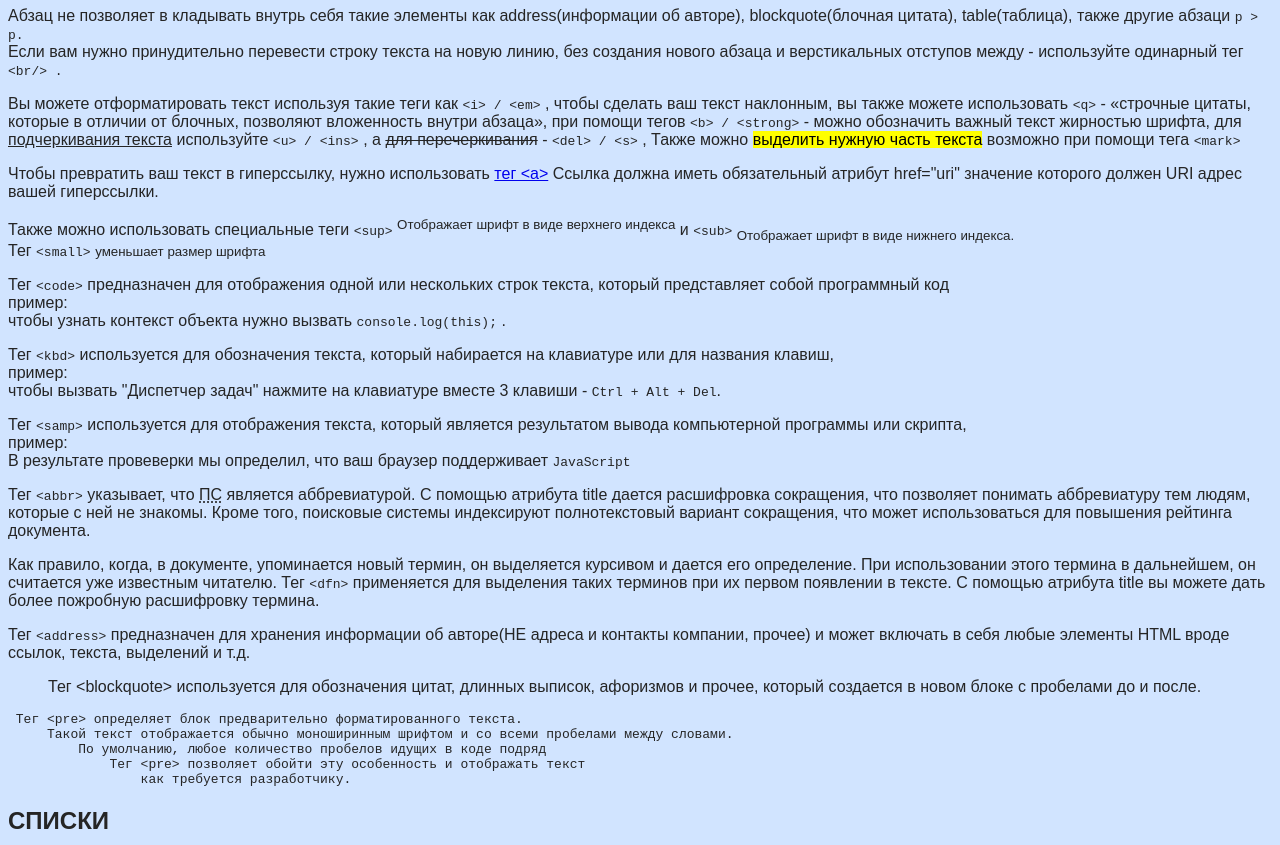
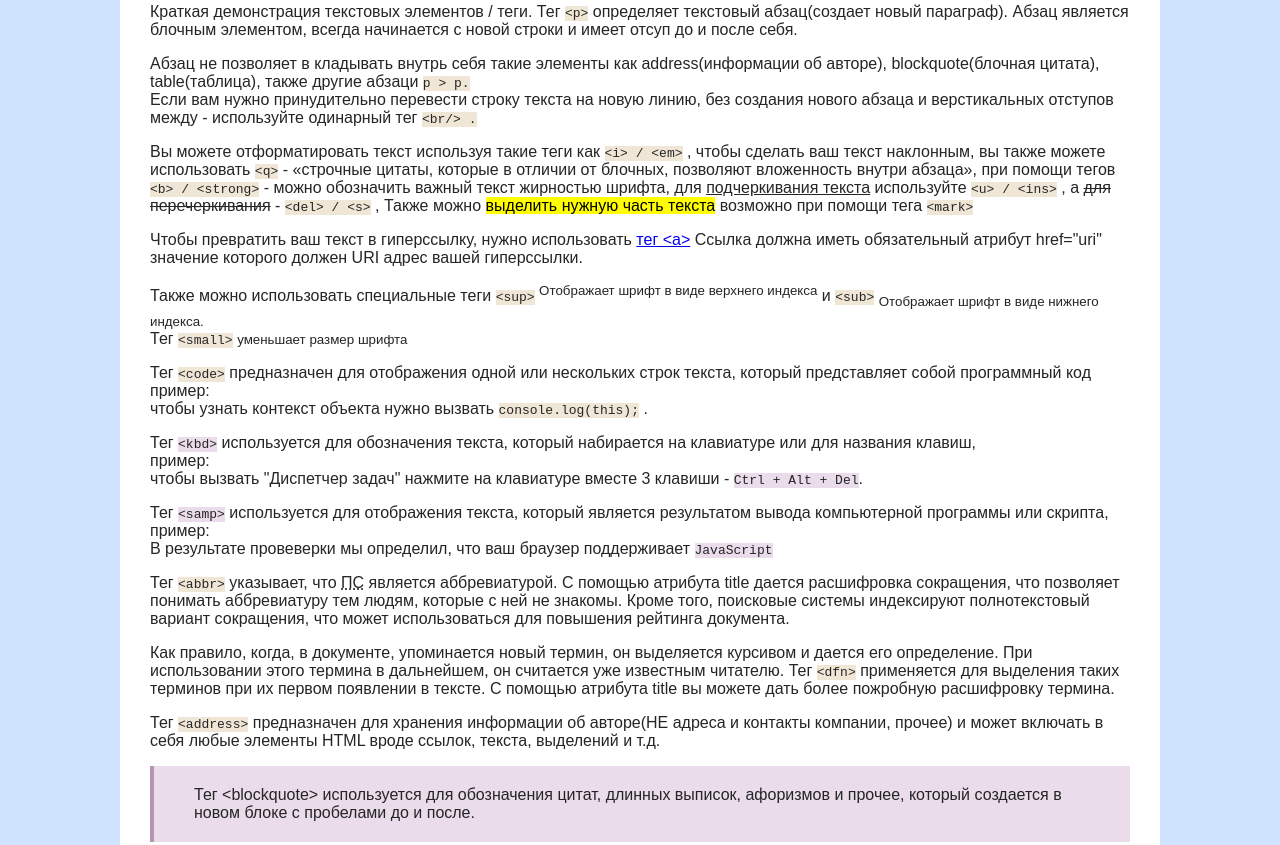
Before and after one commit to KaterinaGorbatkova/homework-6, a plain HTML site: page index.html in a window 1280 px wide. Shown: the part 437-1282 px from the top of the page. Drawn offline with Linux system fonts and the light colour scheme.

Commit message:
edit styles

```diff
--- a/styles.css
+++ b/styles.css
@@ -3,12 +3,61 @@ body {
 	font-family: sans-serif;
 
 	background-color: #d1e4ff;
-	margin-top: 0;
-	margin-bottom: 0;
+	margin: 0;
+	width: 100%;
 
 
 }
 
+
+.wysiwyg {width: 980px;
+
+	background-color: #ffffff;
+
+	margin-left: auto;
+    margin-right: auto;
+
+	padding: 30px;
+}
+
+.wysiwyg code {
+background-color: #f0e6d6;
+	font-family: monospace;
+}
+
+.wysiwyg kbd {
+	background-color: #eadcea;
+	font-family: monospace;
+}
+
+.wysiwyg samp{
+	background-color: #eadcea;
+	font-family: monospace;
+}
+
+.wysiwyg blockquote {
+	background-color:#eadcea;
+	height: 56;
+	border-left-color: #b496b4;
+	border-left-style: solid;
+	border-left-width: 4px;
+	padding-top: 20px;
+	padding-bottom: 20px;
+	padding-left: 40px;
+	padding-right: 40px;
+	margin-right: 0px;
+	margin-left: 0px;
+
+}
+
+.wysiwyg pre {
+	background-color:#f0e6d6;
+	padding-top: 11px;
+	padding-bottom: 11px;
+	padding-left: 12px;
+}
+
+/*
 .bg {
 	width: 980px;
 
@@ -49,7 +98,7 @@ body {
 
 .bgpink {
 	background-color:#f0e6d6;
-}
+}*/
 
 .square {
 	list-style: square;
```
